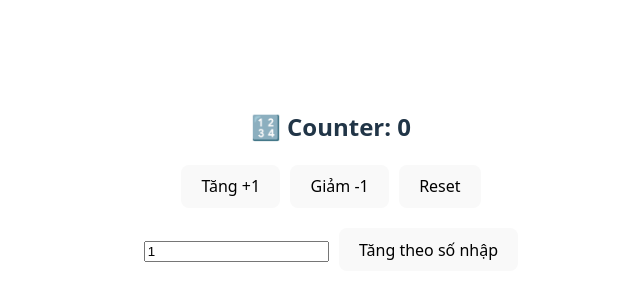
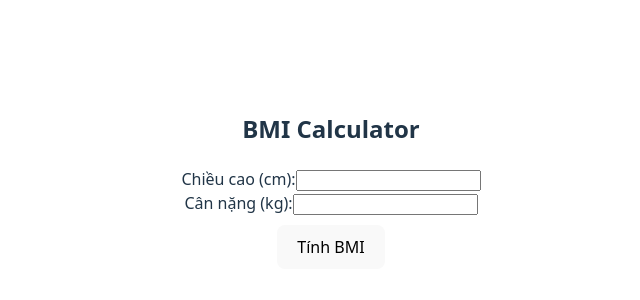
Before and after one commit to tthtung/PTGDUD_DHKTPM18A_REACTJS_TUAN_10, a React (Vite) app: page / in a window 1280 px wide. Shown: the part 220-520 px from the top of the page, without its empty margins (309-949 px from the left). Built offline with nearby package versions, Linux system fonts and the light colour scheme.

Commit message:
Finish 8. Form tính toán đơn giản (BMI, thuế...)

```diff
--- a/src/App.jsx
+++ b/src/App.jsx
@@ -11,6 +11,7 @@ import Cart from "./components/Cart";
 import Auth from "./components/Auth";
 import Users from "./components/Users";
 import Counter from "./components/Counter";
+import BMICalculator from "./components/BMICalculator";
 
 function App() {
   return (
@@ -28,7 +29,8 @@ function App() {
         {/* <Cart /> */}
         {/* <Auth /> */}
         {/* <Users /> */}
-        <Counter />
+        {/* <Counter /> */}
+        <BMICalculator />
       </Provider>
     </>
   );
--- /dev/null
+++ b/src/components/BMICalculator.jsx
@@ -0,0 +1,42 @@
+import React from "react";
+import { useSelector, useDispatch } from "react-redux";
+import { updateInput, calculateResult } from "../components/redux_toolkit/bmiSlice";
+
+export default function BMICalculator() {
+  const { height, weight, result } = useSelector((state) => state.bmi);
+  const dispatch = useDispatch();
+
+  const handleChange = (e) => {
+    dispatch(updateInput({ field: e.target.name, value: e.target.value }));
+  };
+
+  return (
+    <div style={{ padding: 20, maxWidth: 400 }}>
+      <h2>BMI Calculator</h2>
+      <div>
+        <label>Chiều cao (cm):</label>
+        <input
+          type="number"
+          name="height"
+          value={height}
+          onChange={handleChange}
+        />
+      </div>
+      <div>
+        <label>Cân nặng (kg):</label>
+        <input
+          type="number"
+          name="weight"
+          value={weight}
+          onChange={handleChange}
+        />
+      </div>
+      <button onClick={() => dispatch(calculateResult())} style={{ marginTop: 10 }}>
+        Tính BMI
+      </button>
+      {result && (
+        <div style={{ marginTop: 10, fontWeight: "bold" }}>{result}</div>
+      )}
+    </div>
+  );
+}
--- /dev/null
+++ b/src/components/redux_toolkit/bmiSlice.jsx
@@ -0,0 +1,36 @@
+import { createSlice } from "@reduxjs/toolkit";
+
+const bmiSlice = createSlice({
+  name: "bmi",
+  initialState: {
+    height: "", // cm
+    weight: "", // kg
+    result: "",
+  },
+  reducers: {
+    updateInput: (state, action) => {
+      const { field, value } = action.payload;
+      state[field] = value;
+    },
+    calculateResult: (state) => {
+      const heightInM = parseFloat(state.height) / 100;
+      const weight = parseFloat(state.weight);
+      if (!heightInM || !weight) {
+        state.result = "Vui lòng nhập đúng chiều cao và cân nặng";
+        return;
+      }
+      const bmi = weight / (heightInM * heightInM);
+      let status = "";
+
+      if (bmi < 18.5) status = "Thiếu cân";
+      else if (bmi < 25) status = "Bình thường";
+      else if (bmi < 30) status = "Thừa cân";
+      else status = "Béo phì";
+
+      state.result = `BMI: ${bmi.toFixed(2)} (${status})`;
+    },
+  },
+});
+
+export const { updateInput, calculateResult } = bmiSlice.actions;
+export default bmiSlice.reducer;
--- a/src/components/redux_toolkit/store.jsx
+++ b/src/components/redux_toolkit/store.jsx
@@ -6,6 +6,7 @@ import cartReducer from "./cartSlice";
 import authReducer from "./authSlice";
 import usersReducer from "./usersSlice";
 import counterSliceAd from "./counterSlideAd";
+import bmiReducer from "./bmiSlice";
 
 const store = configureStore({
   reducer: {
@@ -16,6 +17,7 @@ const store = configureStore({
     auth: authReducer,
     users: usersReducer,
     counterSliceAd: counterSliceAd,
+    bmi: bmiReducer,
   },
 });
 
```
Also changed, not shown: minhchung/8. Form tính toán đơn giản (BMI, thuế...).png (added).
